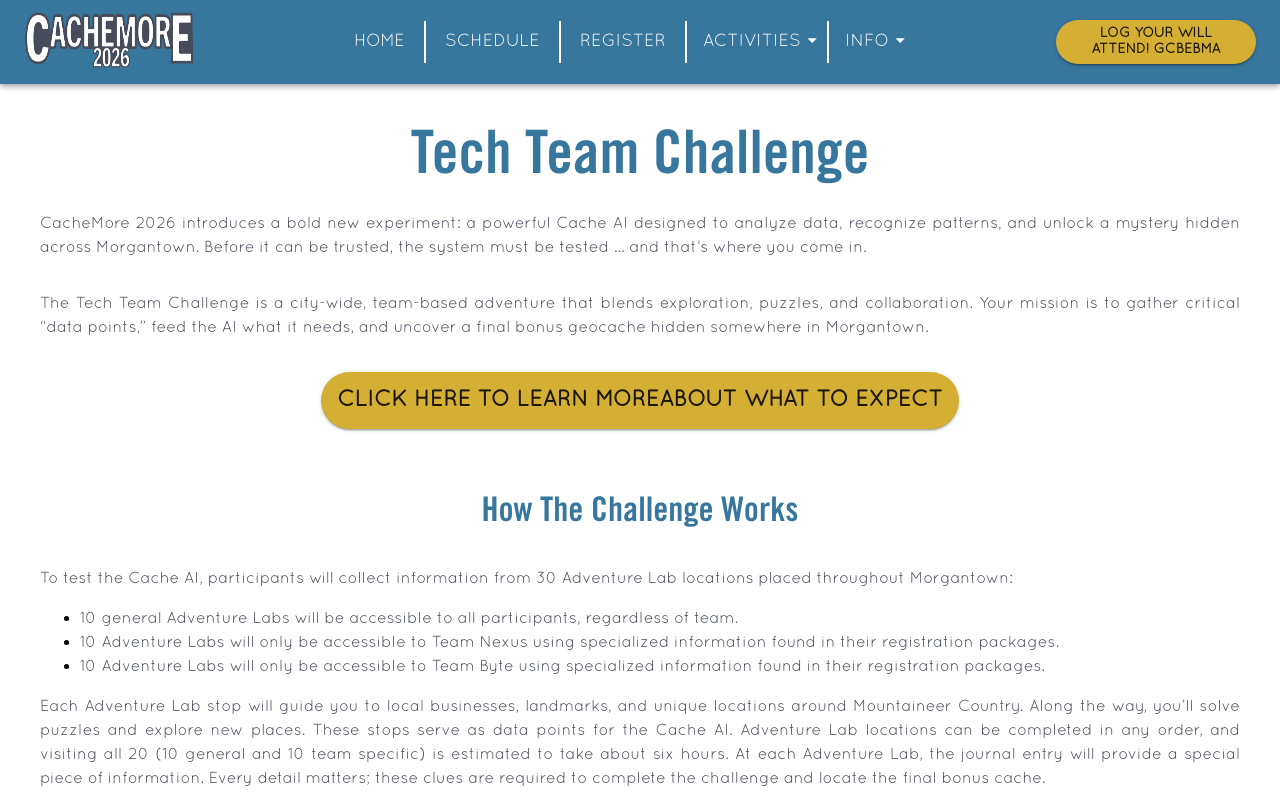
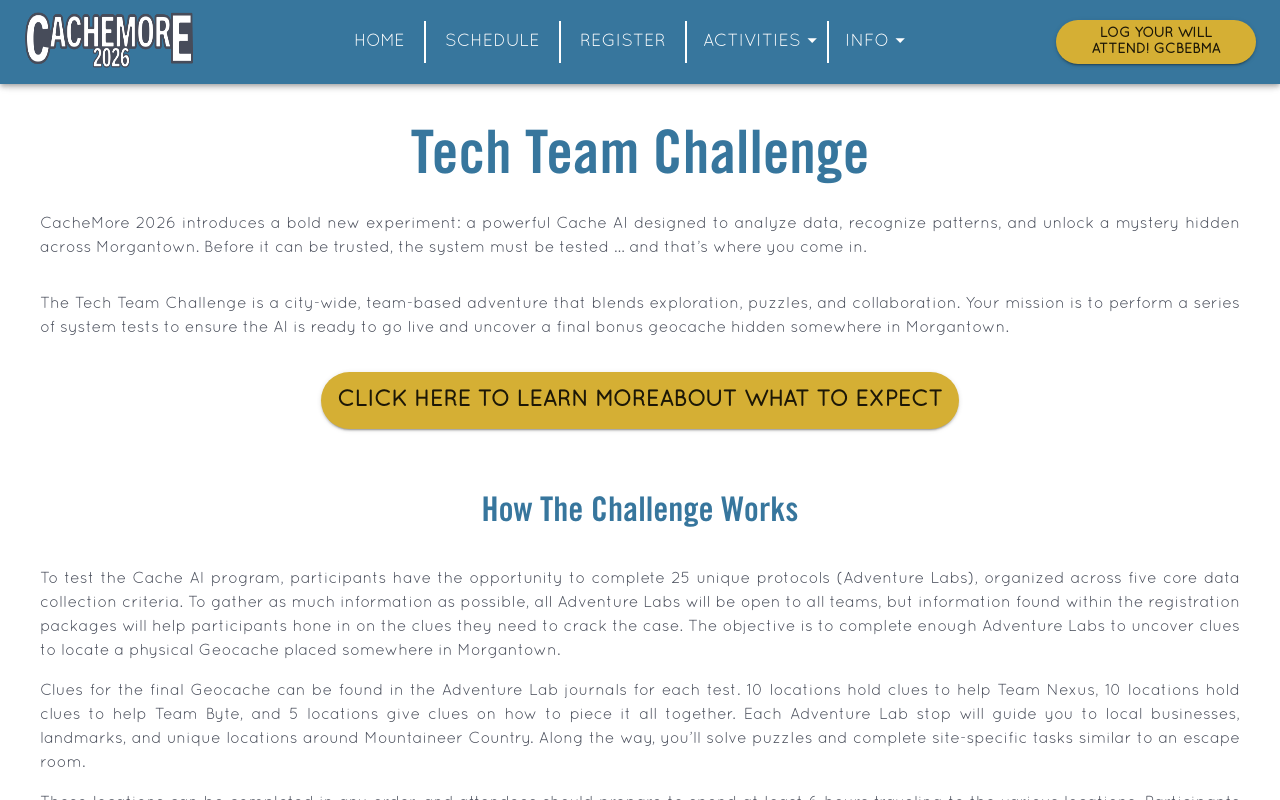
Before and after one commit to kkudlak45/gwxxi, a React (Vite) app: page /events/2026/teams in a window 1280 px wide. Built offline with nearby package versions, Linux system fonts and the light colour scheme.

Commit message:
progress commit

```diff
--- a/public/secret/ac3a39b6-e1e4-405f-aa9d-44a9ba81cbd6/index.html
+++ b/public/secret/ac3a39b6-e1e4-405f-aa9d-44a9ba81cbd6/index.html
@@ -1,3 +1 @@
-<div>
-    top secret website
-</div>
+<div>top secret website</div>
--- a/src/components/Header.tsx
+++ b/src/components/Header.tsx
@@ -228,7 +228,7 @@ function ResponsiveAppBar() {
                   paddingLeft: '1rem',
                   textAlign: 'center',
                   borderRight: '2px solid white',
-                  borderRadius: "0px"
+                  borderRadius: '0px',
                 }}
                 endIcon={
                   <ArrowDropDown
--- a/src/pages/Events/Events.tsx
+++ b/src/pages/Events/Events.tsx
@@ -59,7 +59,7 @@ function EventBlock({
               alt={`the geocaching ${event.type} icon`}
               src={getIconSrc(event.type)}
               style={{
-                marginTop: isMobile ? 0 : "0.8rem",
+                marginTop: isMobile ? 0 : '0.8rem',
                 width: '4rem',
                 aspectRatio: 1,
                 borderRadius: '4rem',
@@ -101,7 +101,7 @@ function EventBlock({
             alignItems: isMobile ? 'center' : 'flex-end',
             flexDirection: 'column',
             justifyContent: isMobile ? 'center' : 'start',
-            paddingTop: isMobile ? '0' : '1.6rem'
+            paddingTop: isMobile ? '0' : '1.6rem',
           }}
         >
           {event.startTime ? (
--- a/src/pages/Faqs/Faqs.tsx
+++ b/src/pages/Faqs/Faqs.tsx
@@ -27,7 +27,7 @@ export function FaqCard({
       display="flex"
       justifyContent="center"
     >
-      <Accordion sx={{ width: '90%', maxWidth: '98%', height: "fit-content" }}>
+      <Accordion sx={{ width: '90%', maxWidth: '98%', height: 'fit-content' }}>
         <AccordionSummary>
           <Typography fontSize="1.2rem" fontWeight="bold" textAlign="start">
             {question}
--- a/src/pages/Register/Register.tsx
+++ b/src/pages/Register/Register.tsx
@@ -204,7 +204,7 @@ export function Register(): JSX.Element {
           <a href="/events/2026/teams">Tech Team Challenge</a>.
         </Typography>
 
-        <p/>
+        <p />
 
         <Grid container alignItems="center">
           <Grid
--- a/src/pages/Team/Team.tsx
+++ b/src/pages/Team/Team.tsx
@@ -23,14 +23,14 @@ export function Team() {
           CacheMore 2026 introduces a bold new experiment: a powerful Cache AI
           designed to analyze data, recognize patterns, and unlock a mystery
           hidden across Morgantown. Before it can be trusted, the system must be
-          tested … and that’s where you come in.{' '}
+          tested … and that’s where you come in.
         </Justified>
         <p />
         <Justified>
           The Tech Team Challenge is a city-wide, team-based adventure that
           blends exploration, puzzles, and collaboration. Your mission is to
-          gather critical “data points,” feed the AI what it needs, and uncover
-          a final bonus geocache hidden somewhere in Morgantown.
+          perform a series of system tests to ensure the AI is ready to go live
+          and uncover a final bonus geocache hidden somewhere in Morgantown.
         </Justified>
         <p />
         <BigOrangeButton href="/events/2026/about">
@@ -44,56 +44,35 @@ export function Team() {
         <Typography variant="h4">How The Challenge Works</Typography>
         <p />
         <div style={{ width: '100%', alignItems: 'flex-start' }}>
-          <Typography>
-            To test the Cache AI, participants will collect information from 30
-            Adventure Lab locations placed throughout Morgantown:{' '}
-          </Typography>
-          <ul>
-            <li>
-              <Typography>
-                10 general Adventure Labs will be accessible to all
-                participants, regardless of team.
-              </Typography>
-            </li>
-            <li>
-              <Typography>
-                10 Adventure Labs will only be accessible to Team Nexus using
-                specialized information found in their registration packages.
-              </Typography>
-            </li>
-            <li>
-              <Typography>
-                10 Adventure Labs will only be accessible to Team Byte using
-                specialized information found in their registration packages.{' '}
-              </Typography>
-            </li>
-          </ul>
           <Justified>
-            Each Adventure Lab stop will guide you to local businesses,
-            landmarks, and unique locations around Mountaineer Country. Along
-            the way, you’ll solve puzzles and explore new places. These stops
-            serve as data points for the Cache AI. Adventure Lab locations can
-            be completed in any order, and visiting all 20 (10 general and 10
-            team specific) is estimated to take about six hours. At each
-            Adventure Lab, the journal entry will provide a special piece of
-            information. Every detail matters; these clues are required to
-            complete the challenge and locate the final bonus cache.
+            To test the Cache AI program, participants have the opportunity to
+            complete 25 unique protocols (Adventure Labs), organized across five
+            core data collection criteria. To gather as much information as
+            possible, all Adventure Labs will be open to all teams, but
+            information found within the registration packages will help
+            participants hone in on the clues they need to crack the case. The
+            objective is to complete enough Adventure Labs to uncover clues to
+            locate a physical Geocache placed somewhere in Morgantown.
           </Justified>
           <p />
           <Justified>
-            To collect enough information to solve the weekend’s mystery, you’ll
-            want to prioritize finding all 10 Adventure Labs designated for your
-            team. For Double-Crossed Agents, the same information can be
-            obtained from either Adventure Lab set, meaning Team Nexus stop #1
-            will have the same information as Team Byte stop #1. Strategizing
-            your locations to maximize efficiency of data collection is highly
-            recommended.
+            Clues for the final Geocache can be found in the Adventure Lab
+            journals for each test. 10 locations hold clues to help Team Nexus,
+            10 locations hold clues to help Team Byte, and 5 locations give
+            clues on how to piece it all together. Each Adventure Lab stop will
+            guide you to local businesses, landmarks, and unique locations
+            around Mountaineer Country. Along the way, you’ll solve puzzles and
+            complete site-specific tasks similar to an escape room.
           </Justified>
           <p />
           <Justified>
-            Teams are welcome to cross sides and complete Adventure Lab
-            locations of the other team, but they will need information from the
-            opposing registration package.
+            These locations can be completed in any order, and attendees should
+            prepare to spend at least 6 hours traveling to the various
+            locations. Participants are welcome to complete as many Adventure
+            Labs as they would like, but gathering all the clues for at least
+            one team is recommended to solve for the bonus geocache location.
+            Information found in registration packages will be required to solve
+            additional puzzles awarded in the Adventure Lab journal.
           </Justified>
         </div>
       </GoodSection>
@@ -107,17 +86,20 @@ export function Team() {
 
         <div style={{ width: '100%', alignItems: 'start' }}>
           <Justified>
-            You’ll have from Friday (6/26) at 10 AM to Saturday (6/27) at 4 PM
-            to complete as many Adventure Labs as possible and locate the bonus
-            geocache hidden somewhere within Morgantown. Inside the bonus
-            geocache is special information needed to claim your finisher
-            reward. The first 100 participants to complete the challenge will
-            receive a trackable Tech Team Challenge Finisher Geocoin. The bonus
-            geocache will publish at 5 PM on Saturday (6/27) following the
-            conclusion of the event, but can be found at any time once all the
-            information is collected. Participants who don’t finish the
+            The challenge will launch on Friday (6/26) at 10 AM and conclude
+            Saturday (6/27) at 4 PM; Participants will have this full time to
+            complete as many Adventure Labs as possible and locate the bonus
+            Geocache hidden somewhere in Morgantown. Inside the bonus geocache
+            is special information needed to claim your finisher reward. The
+            first 100 participants to complete the challenge will receive a
+            trackable Tech Team Challenge Finisher Geocoin. (Disclaimer: Only
+            registered participants are eligible to claim a finisher Geocoin.)
+            The bonus geocache will publish at 5 PM on Saturday (6/27) following
+            the conclusion of the event, but can be found at any time once all
+            the information is collected. Participants who don’t finish the
             challenge on Saturday are encouraged to find the official bonus
-            cache on Sunday to claim credit for the D5 mystery.
+            cache on Sunday to claim credit for the D5 mystery. Finisher coins
+            will be awarded until all 100 have been distributed.
           </Justified>
           <p />
           <Justified>
@@ -130,13 +112,13 @@ export function Team() {
             revealed during the symposium may reshape your understanding of the
             challenge, and could challenge everything you thought you knew about
             how the mystery fits together. While not required, skipping this
-            event may leave important pieces of the puzzle undiscovered.{' '}
+            event may leave important pieces of the puzzle undiscovered.
           </Justified>
           <p />
           <Justified>
             A smartphone capable of running the Adventure Lab app is required.
             No specialized knowledge is needed. All clues can be gathered on
-            site, no outside research, Googling, or prior puzzle experience
+            site; no outside research, Googling, or prior puzzle experience
             required. Just bring your curiosity, your team spirit, and your
             sense of adventure.
           </Justified>
@@ -157,12 +139,10 @@ export function Team() {
           <p />
           <Justified>
             The Tech Team Challenge is designed to be both competitive and
-            cooperative, with teamwork adding to the weekend’s fun. While teams
-            have exclusive access to certain Adventure Labs, collaboration is
-            encouraged. Work closely with your own team, or coordinate across
-            teams, to gather as much information as possible. All stages in the
-            Tech Team Challenge are designed to be completed solo or with a
-            team.
+            cooperative, with teamwork adding to the weekend’s fun. Work closely
+            with your own team, or coordinate across teams, to gather as much
+            information as possible. All stages in the Tech Team Challenge are
+            designed to be completed solo or with a team.
           </Justified>
         </div>
       </GoodSection>
@@ -182,7 +162,7 @@ export function Team() {
             <li>
               <Typography>
                 How many of the 100 finisher Geocoins are claimed by
-                participants from each team{' '}
+                participants from each team
               </Typography>
             </li>
           </ul>
@@ -191,7 +171,7 @@ export function Team() {
             of CacheMore 2026. This marks the beginning of an ongoing tradition.
             Future CacheMore events will feature red and blue teams, with a
             winning team crowned each year. Please keep in mind that this isn’t
-            a true competition, and is just for fun; participants are encouraged
+            a true competition and is just for fun; participants are encouraged
             to share information and collaborate with other attendees, even if
             they are part of a rival team.
           </Justified>
@@ -205,7 +185,7 @@ export function Team() {
             <li>
               <Typography>
                 It’s recommended (but not required) that individuals in your
-                party join the same team.{' '}
+                party join the same team.
               </Typography>
             </li>
             <li>
--- a/src/pages/Trading/Trading.tsx
+++ b/src/pages/Trading/Trading.tsx
@@ -115,7 +115,8 @@ export function Trading() {
           associated cards; the exact number of cards will be a mystery until
           you get your official list at the event site. Most cards are equally
           common to find, but some may be intentionally more rare, so keep an
-          eye out in the <a href="/events/2026/puzzles">pre-event mystery caches</a> and{' '}
+          eye out in the{' '}
+          <a href="/events/2026/puzzles">pre-event mystery caches</a> and{' '}
           <a target="_blank" href="/projects/vmc-gt">
             GeoTour
           </a>{' '}
```
Also changed, not shown: src/pages/Sponsors/Sponsors.tsx (+2 -5 lines), src/pages/Sponsors/sponsorsConstants.ts (+11 -12 lines), src/pages/Travel/Travel.tsx (+143 -221 lines), src/pages/expect/Expect.tsx (+4 -7 lines), public/travel/byte_360x360.png (added), public/travel/nexus_360x360.png (added).
